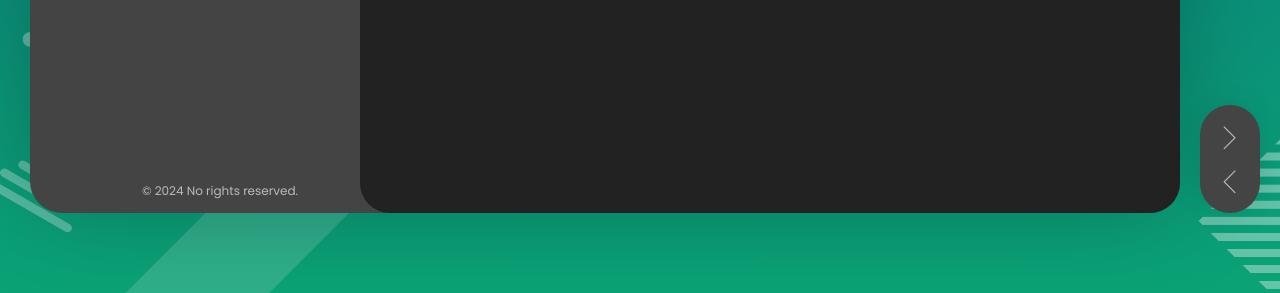
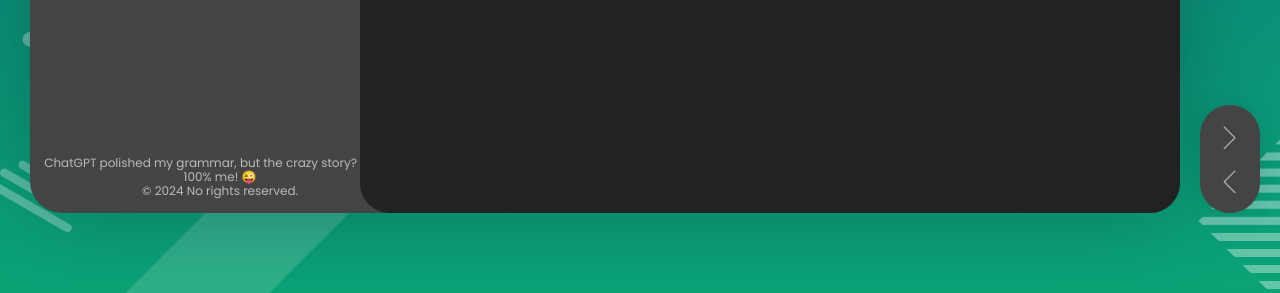
Before and after one commit to virusknock/iawesome, a plain HTML site: page index.html in a window 1280 px wide. Shown: the part 507-800 px from the top of the page. Drawn offline with Linux system fonts and the light colour scheme.

Commit message:
Update index.html

```diff
--- a/index.html
+++ b/index.html
@@ -87,7 +87,7 @@
               <a href="resume.html" target="_blank" class="btn btn-primary">Download CV</a>
             </div> -->
 
-            <div class="copyrights">© <script>document.write(new Date().getFullYear())</script> No rights reserved.</div>
+            <div class="copyrights">ChatGPT polished my grammar, but the crazy story? That’s 100% me! 😜 </br> © <script>document.write(new Date().getFullYear())</script> No rights reserved.</div>
           </header>
 
           <!-- Mobile Navigation -->
```
